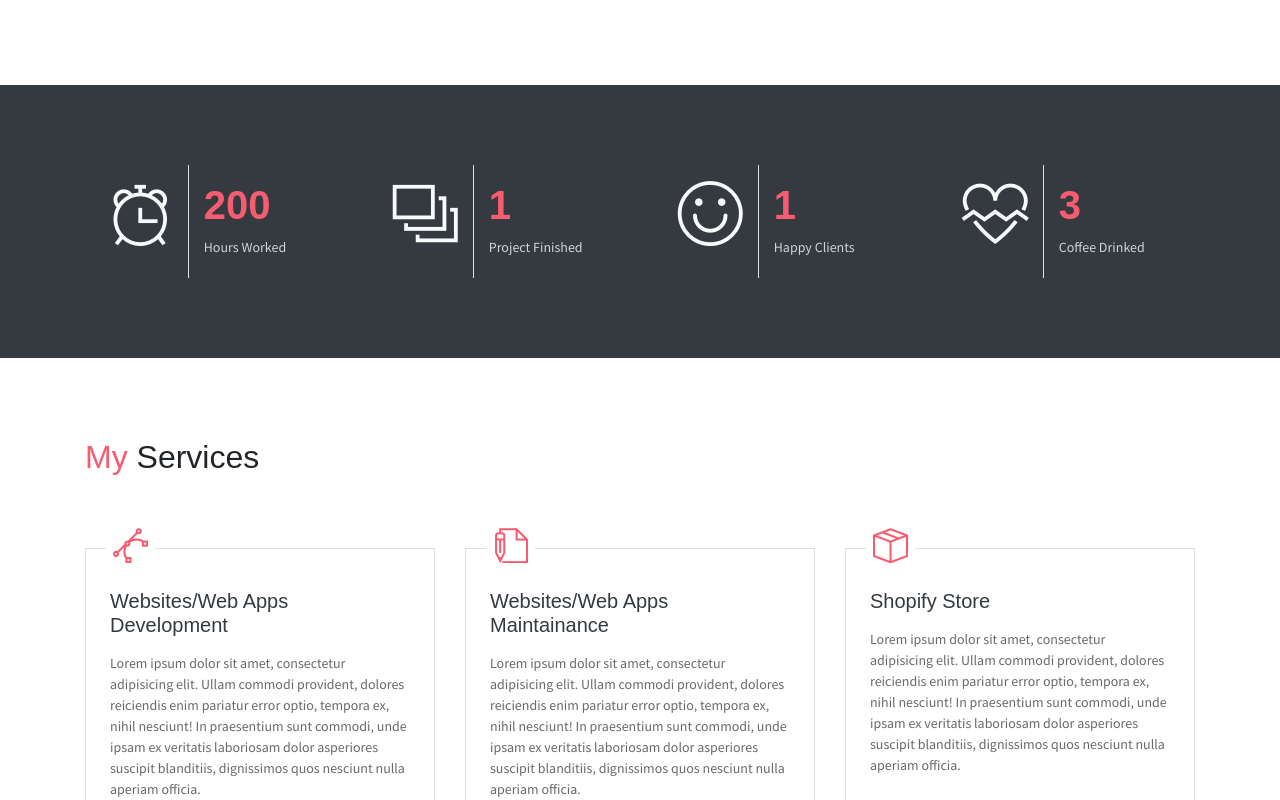
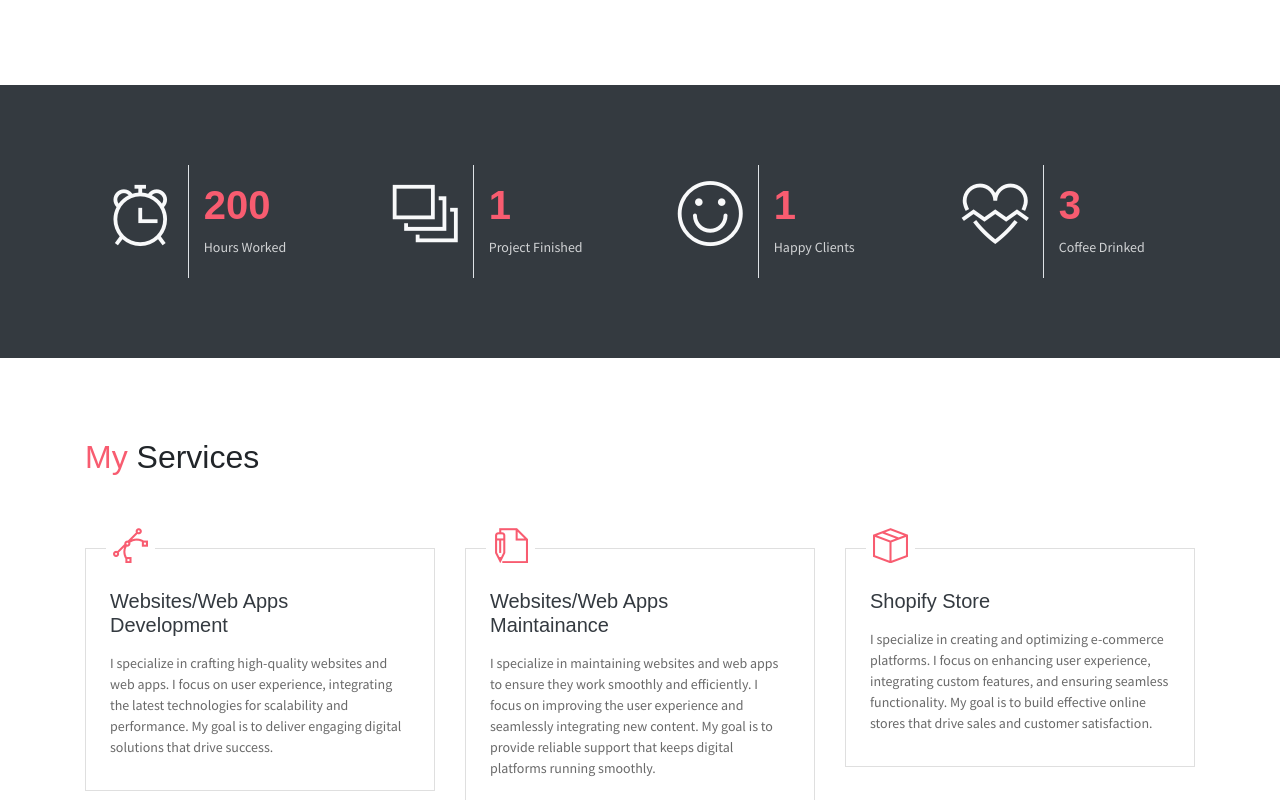
Before and after one commit to mithlesh-vishwakarma/my_portfolio, a plain HTML site: page index.html in a window 1280 px wide. Shown: the part 2000-2800 px from the top of the page. Drawn offline with Linux system fonts and the light colour scheme.

Commit message:
updated services content

```diff
--- a/index.html
+++ b/index.html
@@ -21,14 +21,16 @@
             <ul class="social-icons pt-3">
                 <!-- <li class="social-item"><a class="social-link text-light" href="#"><i class="ti-facebook"
                             aria-hidden="true"></i></a></li> -->
-                <li class="social-item"><a class="social-link text-light" href="https://x.com/Mithles08742315"><i class="ti-twitter"
-                            aria-hidden="true"></i></a></li>
+                <li class="social-item"><a class="social-link text-light" href="https://x.com/Mithles08742315"><i
+                            class="ti-twitter" aria-hidden="true"></i></a></li>
                 <!-- <li class="social-item"><a class="social-link text-light" href="#"><i class="ti-google"
                             aria-hidden="true"></i></a></li> -->
-                <li class="social-item"><a class="social-link text-light" href="https://www.instagram.com/_ordinary_coder_/"><i class="ti-instagram"
+                <li class="social-item"><a class="social-link text-light"
+                        href="https://www.instagram.com/_ordinary_coder_/"><i class="ti-instagram"
                             aria-hidden="true"></i></a></li>
-                <li class="social-item"><a class="social-link text-light" href="https://github.com/mithlesh-vishwakarma"><i class="ti-github"
-                            aria-hidden="true"></i></a></li>
+                <li class="social-item"><a class="social-link text-light"
+                        href="https://github.com/mithlesh-vishwakarma"><i class="ti-github" aria-hidden="true"></i></a>
+                </li>
             </ul>
             <div class="header-content">
                 <h4 class="header-subtitle">Hello, I am</h4>
@@ -345,10 +347,10 @@
                         </div>
                         <div class="card-body px-4 py-3">
                             <h5 class="mb-3 card-title text-dark">Websites/Web Apps Development</h5>
-                            <P class="subtitle">Lorem ipsum dolor sit amet, consectetur adipisicing elit. Ullam commodi
-                                provident, dolores reiciendis enim pariatur error optio, tempora ex, nihil nesciunt! In
-                                praesentium sunt commodi, unde ipsam ex veritatis laboriosam dolor asperiores suscipit
-                                blanditiis, dignissimos quos nesciunt nulla aperiam officia.</P>
+                            <P class="subtitle">I specialize in crafting high-quality websites
+                                and web apps. I focus on user experience, integrating the latest technologies for
+                                scalability and performance. My goal is to deliver engaging digital solutions that drive
+                                success.</P>
                         </div>
                     </div>
                 </div>
@@ -359,10 +361,10 @@
                         </div>
                         <div class="card-body px-4 py-3">
                             <h5 class="mb-3 card-title text-dark">Websites/Web Apps Maintainance</h5>
-                            <P class="subtitle">Lorem ipsum dolor sit amet, consectetur adipisicing elit. Ullam commodi
-                                provident, dolores reiciendis enim pariatur error optio, tempora ex, nihil nesciunt! In
-                                praesentium sunt commodi, unde ipsam ex veritatis laboriosam dolor asperiores suscipit
-                                blanditiis, dignissimos quos nesciunt nulla aperiam officia.</P>
+                            <P class="subtitle">I specialize in maintaining websites and web apps to
+                                ensure they work smoothly and efficiently. I focus on improving the user experience and
+                                seamlessly integrating new content. My goal is to provide reliable support that keeps
+                                digital platforms running smoothly.</P>
                         </div>
                     </div>
                 </div>
@@ -373,10 +375,7 @@
                         </div>
                         <div class="card-body px-4 py-3">
                             <h5 class="mb-3 card-title text-dark">Shopify Store</h5>
-                            <P class="subtitle">Lorem ipsum dolor sit amet, consectetur adipisicing elit. Ullam commodi
-                                provident, dolores reiciendis enim pariatur error optio, tempora ex, nihil nesciunt! In
-                                praesentium sunt commodi, unde ipsam ex veritatis laboriosam dolor asperiores suscipit
-                                blanditiis, dignissimos quos nesciunt nulla aperiam officia.</P>
+                            <P class="subtitle">I specialize in creating and optimizing e-commerce platforms. I focus on enhancing user experience, integrating custom features, and ensuring seamless functionality. My goal is to build effective online stores that drive sales and customer satisfaction.</P>
                         </div>
                     </div>
                 </div>
@@ -387,10 +386,7 @@
                         </div>
                         <div class="card-body px-4 py-3">
                             <h5 class="mb-3 card-title text-dark">E-Commerce Web Apps</h5>
-                            <P class="subtitle">Lorem ipsum dolor sit amet, consectetur adipisicing elit. Ullam commodi
-                                provident, dolores reiciendis enim pariatur error optio, tempora ex, nihil nesciunt! In
-                                praesentium sunt commodi, unde ipsam ex veritatis laboriosam dolor asperiores suscipit
-                                blanditiis, dignissimos quos nesciunt nulla aperiam officia.</P>
+                            <P class="subtitle">I specialize in designing and developing robust online stores. I focus on enhancing user experience, integrating secure payment gateways, and optimizing for mobile responsiveness. My goal is to create efficient e-commerce solutions that drive sales and customer satisfaction.</P>
                         </div>
                     </div>
                 </div>
@@ -401,10 +397,7 @@
                         </div>
                         <div class="card-body px-4 py-3">
                             <h5 class="mb-3 card-title text-dark">SEO</h5>
-                            <P class="subtitle">Lorem ipsum dolor sit amet, consectetur adipisicing elit. Ullam commodi
-                                provident, dolores reiciendis enim pariatur error optio, tempora ex, nihil nesciunt! In
-                                praesentium sunt commodi, unde ipsam ex veritatis laboriosam dolor asperiores suscipit
-                                blanditiis, dignissimos quos nesciunt nulla aperiam officia.</P>
+                            <P class="subtitle">I excel in optimizing websites to improve search engine rankings and visibility. I focus on keyword research, on-page and off-page SEO strategies, and technical SEO audits. My goal is to drive organic traffic and enhance online presence effectively.</P>
                         </div>
                     </div>
                 </div>
@@ -415,10 +408,7 @@
                         </div>
                         <div class="card-body px-4 py-3">
                             <h5 class="mb-3 card-title text-dark">Mobile Responsive</h5>
-                            <P class="subtitle">Lorem ipsum dolor sit amet, consectetur adipisicing elit. Ullam commodi
-                                provident, dolores reiciendis enim pariatur error optio, tempora ex, nihil nesciunt! In
-                                praesentium sunt commodi, unde ipsam ex veritatis laboriosam dolor asperiores suscipit
-                                blanditiis, dignissimos quos nesciunt nulla aperiam officia.</P>
+                            <P class="subtitle">I ensure websites adapt flawlessly across all devices. I focus on fluid design, intuitive navigation, and fast loading times. My goal is to deliver seamless user experiences that maximize engagement and accessibility on smartphones, tablets, and desktops alike.</P>
                         </div>
                     </div>
                 </div>
@@ -506,7 +496,7 @@
     <section class="section bg-dark py-5">
         <div class="container text-center">
             <h2 class="text-light mb-5 font-weight-normal">I Am Available For FreeLance</h2>
-           <a href="https://wa.me/9327832747"> <button class="btn bg-primary w-lg">Hire me</button></a>
+            <a href="https://wa.me/9327832747"> <button class="btn bg-primary w-lg">Hire me</button></a>
         </div>
     </section>
 
@@ -814,7 +804,10 @@
 
     <div class="section contact" id="contact">
         <div id="map" class="map" style="background-color: black; background-image: url(assets/imgs/mapbg.jpg);">
-            <iframe src="https://www.google.com/maps/embed?pb=!1m18!1m12!1m3!1d14883.447853175066!2d72.86071091661331!3d21.157890961361414!2m3!1f0!2f0!3f0!3m2!1i1024!2i768!4f13.1!3m3!1m2!1s0x3be0501e3b75ed51%3A0xd1586cfd636e299f!2sRami%20Park%2C%20Dindoli%2C%20Surat%2C%20Gujarat!5e0!3m2!1sen!2sin!4v1721704657316!5m2!1sen!2sin" width="600" height="450" style="border:0;" allowfullscreen="" loading="lazy" referrerpolicy="no-referrer-when-downgrade"></iframe>
+            <iframe
+                src="https://www.google.com/maps/embed?pb=!1m18!1m12!1m3!1d14883.447853175066!2d72.86071091661331!3d21.157890961361414!2m3!1f0!2f0!3f0!3m2!1i1024!2i768!4f13.1!3m3!1m2!1s0x3be0501e3b75ed51%3A0xd1586cfd636e299f!2sRami%20Park%2C%20Dindoli%2C%20Surat%2C%20Gujarat!5e0!3m2!1sen!2sin!4v1721704657316!5m2!1sen!2sin"
+                width="600" height="450" style="border:0;" allowfullscreen="" loading="lazy"
+                referrerpolicy="no-referrer-when-downgrade"></iframe>
         </div>
         <div class="container">
             <div class="row">
@@ -831,7 +824,7 @@
                                 <input class="form-control" name="email" type="email" placeholder="Email *" required>
                             </div>
                             <div class="form-group">
-                                <textarea class="form-control" name="message" id="" placeholder= "Message *" rows="7"
+                                <textarea class="form-control" name="message" id="" placeholder="Message *" rows="7"
                                     required></textarea>
                             </div>
                             <div class="form-group ">
@@ -856,7 +849,8 @@
                                 <i class="ti-map-alt icon-md"></i>
                             </div>
                             <div class="col-10">
-                                <h6 class="d-inline">Address :<br> <span class="text-muted">176, Ramipark Society, Dindoli Road, Dindoli,Surat,Gujarat-394210</span></h6>
+                                <h6 class="d-inline">Address :<br> <span class="text-muted">176, Ramipark Society,
+                                        Dindoli Road, Dindoli,Surat,Gujarat-394210</span></h6>
                             </div>
                         </div>
                         <div class="row mb-2">
@@ -864,19 +858,23 @@
                                 <i class="ti-envelope icon-md"></i>
                             </div>
                             <div class="col-10">
-                                <h6 class="d-inline">Email :<br> <span class="text-muted">mv9898733607@gmail.com</span></h6>
+                                <h6 class="d-inline">Email :<br> <span class="text-muted">mv9898733607@gmail.com</span>
+                                </h6>
                             </div>
                         </div>
                         <ul class="social-icons pt-4">
                             <!-- <li class="social-item"><a class="social-link text-dark" href="#"><i class="ti-facebook"
                                         aria-hidden="true"></i></a></li> -->
-                            <li class="social-item"><a class="social-link text-dark" href="https://x.com/Mithles08742315"><i class="ti-twitter"
+                            <li class="social-item"><a class="social-link text-dark"
+                                    href="https://x.com/Mithles08742315"><i class="ti-twitter"
                                         aria-hidden="true"></i></a></li>
                             <!-- <li class="social-item"><a class="social-link text-dark" href="#"><i class="ti-google"
                                         aria-hidden="true"></i></a></li> -->
-                            <li class="social-item"><a class="social-link text-dark" href="https://www.instagram.com/_ordinary_coder_/"><i class="ti-instagram"
+                            <li class="social-item"><a class="social-link text-dark"
+                                    href="https://www.instagram.com/_ordinary_coder_/"><i class="ti-instagram"
                                         aria-hidden="true"></i></a></li>
-                            <li class="social-item"><a class="social-link text-dark" href="https://github.com/mithlesh-vishwakarma"><i class="ti-github"
+                            <li class="social-item"><a class="social-link text-dark"
+                                    href="https://github.com/mithlesh-vishwakarma"><i class="ti-github"
                                         aria-hidden="true"></i></a></li>
                         </ul>
                     </div>
@@ -914,7 +912,7 @@
     <!-- <script async defer
         src="https://maps.googleapis.com/maps/api/js?key=AIzaSyCtme10pzgKSPeJVJrG1O3tjR6lk98o4w8&callback=initMap"></script> -->
 
-        <!-- <iframe src="https://www.google.com/maps/embed?pb=!1m18!1m12!1m3!1d14883.447853175066!2d72.86071091661331!3d21.157890961361414!2m3!1f0!2f0!3f0!3m2!1i1024!2i768!4f13.1!3m3!1m2!1s0x3be0501e3b75ed51%3A0xd1586cfd636e299f!2sRami%20Park%2C%20Dindoli%2C%20Surat%2C%20Gujarat!5e0!3m2!1sen!2sin!4v1721704657316!5m2!1sen!2sin" width="600" height="450" style="border:0;" allowfullscreen="" loading="lazy" referrerpolicy="no-referrer-when-downgrade"></iframe> -->
+    <!-- <iframe src="https://www.google.com/maps/embed?pb=!1m18!1m12!1m3!1d14883.447853175066!2d72.86071091661331!3d21.157890961361414!2m3!1f0!2f0!3f0!3m2!1i1024!2i768!4f13.1!3m3!1m2!1s0x3be0501e3b75ed51%3A0xd1586cfd636e299f!2sRami%20Park%2C%20Dindoli%2C%20Surat%2C%20Gujarat!5e0!3m2!1sen!2sin!4v1721704657316!5m2!1sen!2sin" width="600" height="450" style="border:0;" allowfullscreen="" loading="lazy" referrerpolicy="no-referrer-when-downgrade"></iframe> -->
 
     <!-- JohnDoe js -->
     <script src="assets/js/johndoe.js"></script>
```
